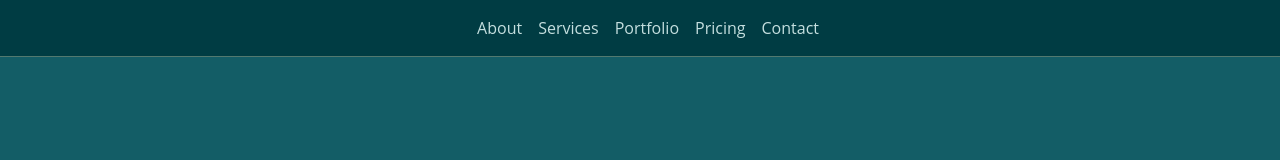
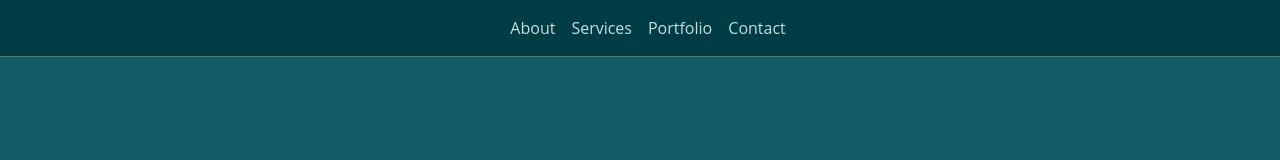
Before and after one commit to WJR1986/Alnwick-Oven-Cleaning, a plain HTML site: page index.html in a window 1280 px wide. Shown: the top 160 px of the page. Drawn offline with nearby package versions, Linux system fonts and the light colour scheme; a script that the page names is missing.

Commit message:
updated content as per specs

```diff
--- a/index.html
+++ b/index.html
@@ -49,7 +49,7 @@
           <li class="nav-item">
             <a class="nav-link" href="#portfolio">Portfolio</a>
           </li>
-          <li><a class="nav-link" href="#services">Pricing</a></li>
+          <!-- <li><a class="nav-link" href="#services">Pricing</a></li> -->
           <li class="nav-item">
             <a class="nav-link" href="#contact">Contact</a>
           </li>
```
